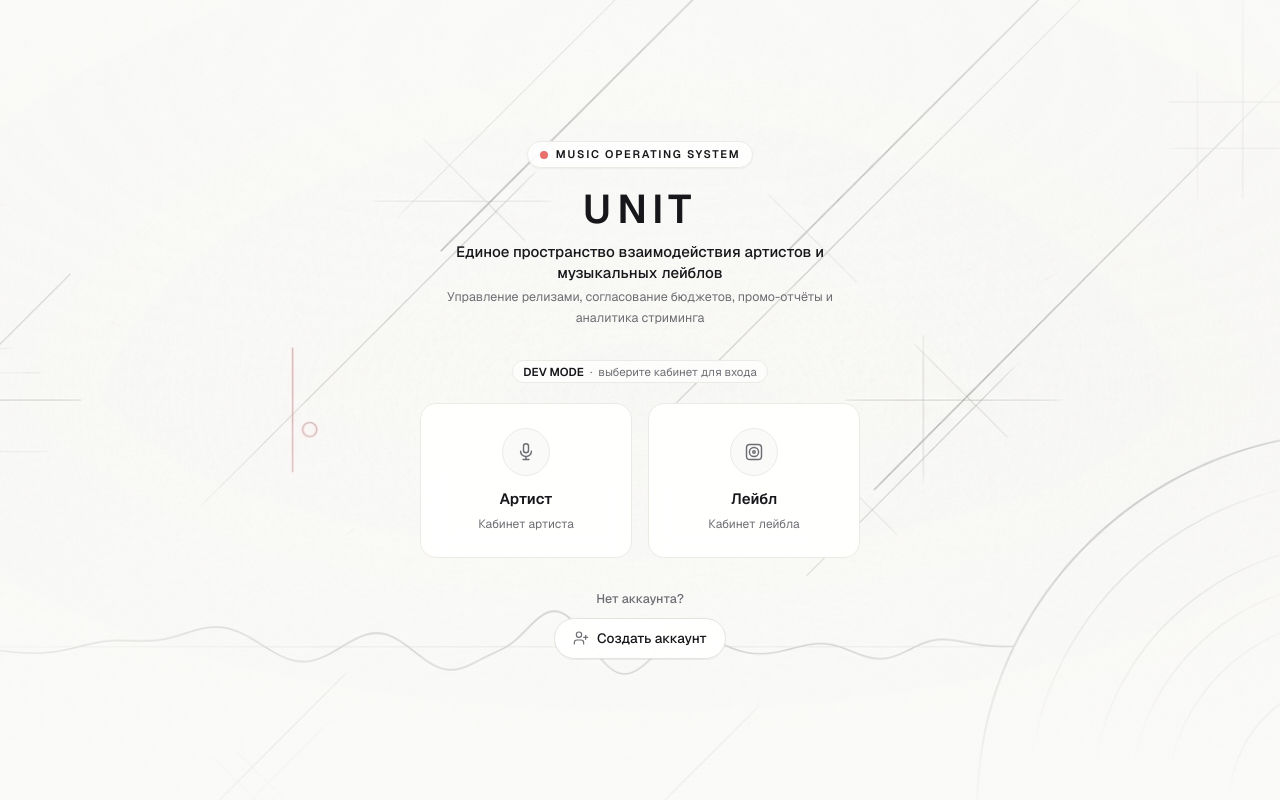
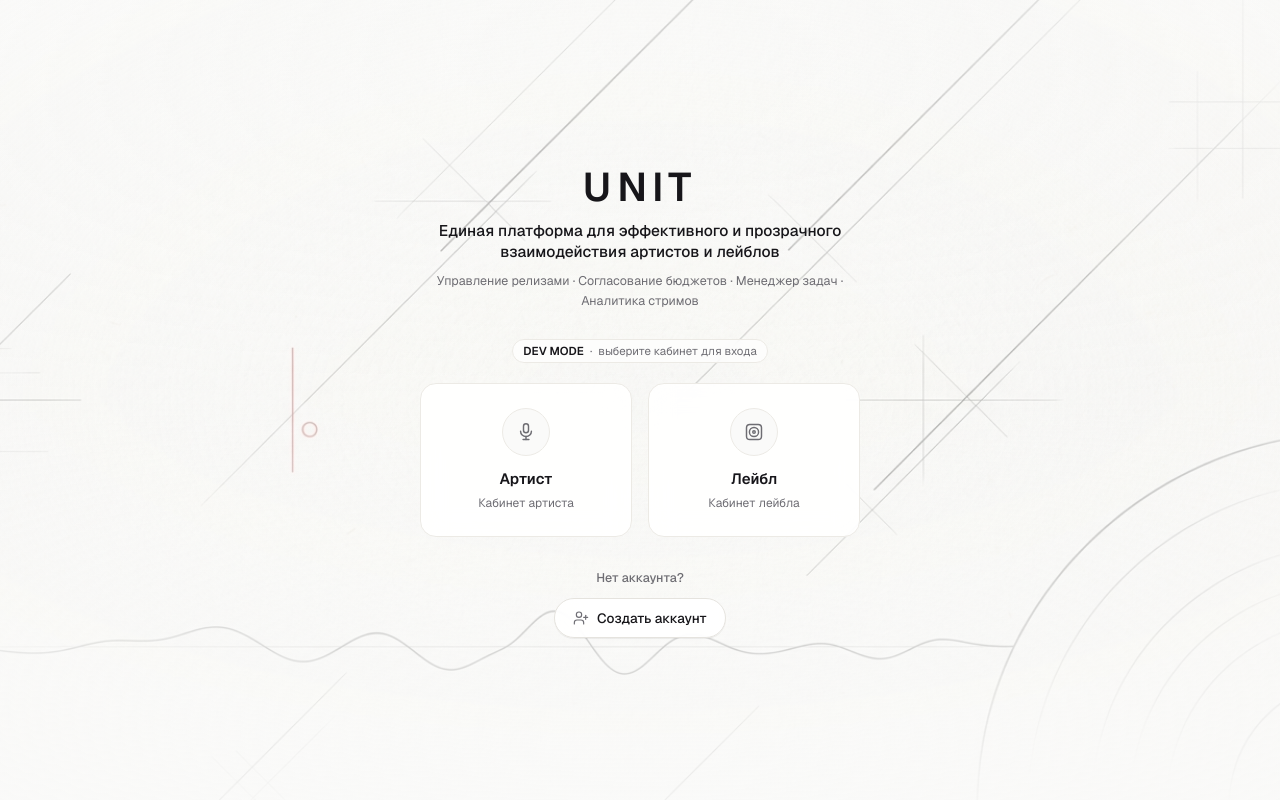
Before and after one commit to netbounce19-hash/unit-platform, a Next.js app: page / in a window 1280 px wide. Built offline with nearby package versions, Linux system fonts and the light colour scheme; no server answers; the database is empty.

Commit message:
fix(landing): update slogan wording and replace promo reports with task manager

```diff
--- a/app/page.tsx
+++ b/app/page.tsx
@@ -79,24 +79,16 @@ export default function Home() {
         transition={{ duration: 0.5, ease: "easeOut" }}
         className="relative z-10 w-full max-w-[560px] flex flex-col items-center text-center"
       >
-        {/* Логотип и брендинг */}
-        <div className="inline-flex items-center gap-2 px-3 py-1 mb-4 rounded-full bg-white/80 backdrop-blur-md border-[0.5px] border-[#ECEAE5] shadow-xs">
-          <span className="w-2 h-2 rounded-full bg-[#E23A34] animate-pulse" />
-          <span className="text-[11px] font-semibold tracking-[0.16em] uppercase text-[#17161A]">
-            MUSIC OPERATING SYSTEM
-          </span>
-        </div>
-
         <h1 className="font-semibold tracking-[0.14em] text-[34px] sm:text-[40px] text-[#17161A] mb-2 leading-tight">
           UNIT
         </h1>
 
-        {/* Ёмкий слоган с сутью приложения */}
-        <p className="text-[14.5px] sm:text-[15px] text-[#17161A] font-medium max-w-[460px] leading-snug mb-1">
-          Единое пространство взаимодействия артистов и музыкальных лейблов
+        {/* Ёмкий слоган с акцентом на эффективность и прозрачность */}
+        <p className="text-[14.5px] sm:text-[15.5px] text-[#17161A] font-medium max-w-[480px] leading-snug mb-2">
+          Единая платформа для эффективного и прозрачного взаимодействия артистов и лейблов
         </p>
-        <p className="text-[12.5px] text-[#6E6D73] max-w-[420px] leading-relaxed mb-8">
-          Управление релизами, согласование бюджетов, промо-отчёты и аналитика стриминга
+        <p className="text-[12.5px] text-[#6E6D73] max-w-[460px] leading-relaxed mb-7">
+          Управление релизами · Согласование бюджетов · Менеджер задач · Аналитика стримов
         </p>
 
         {/* Режим тестирования */}
```
